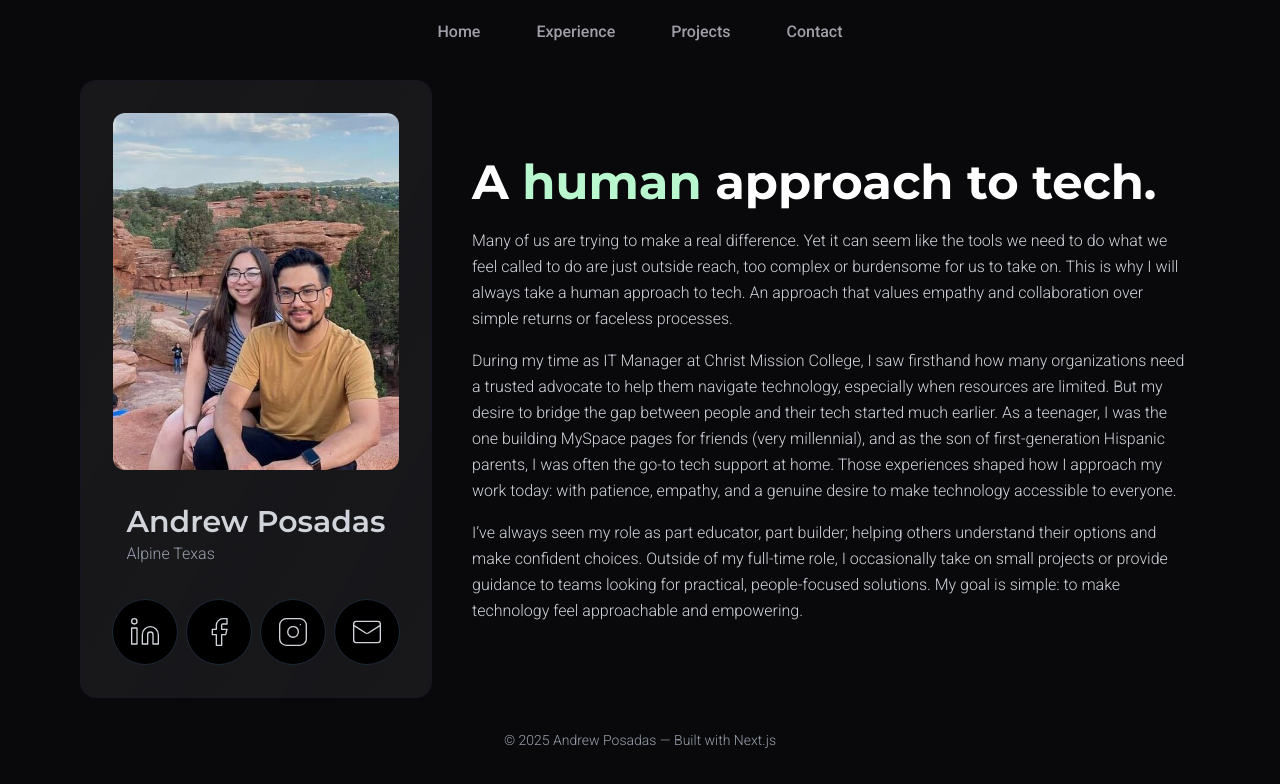
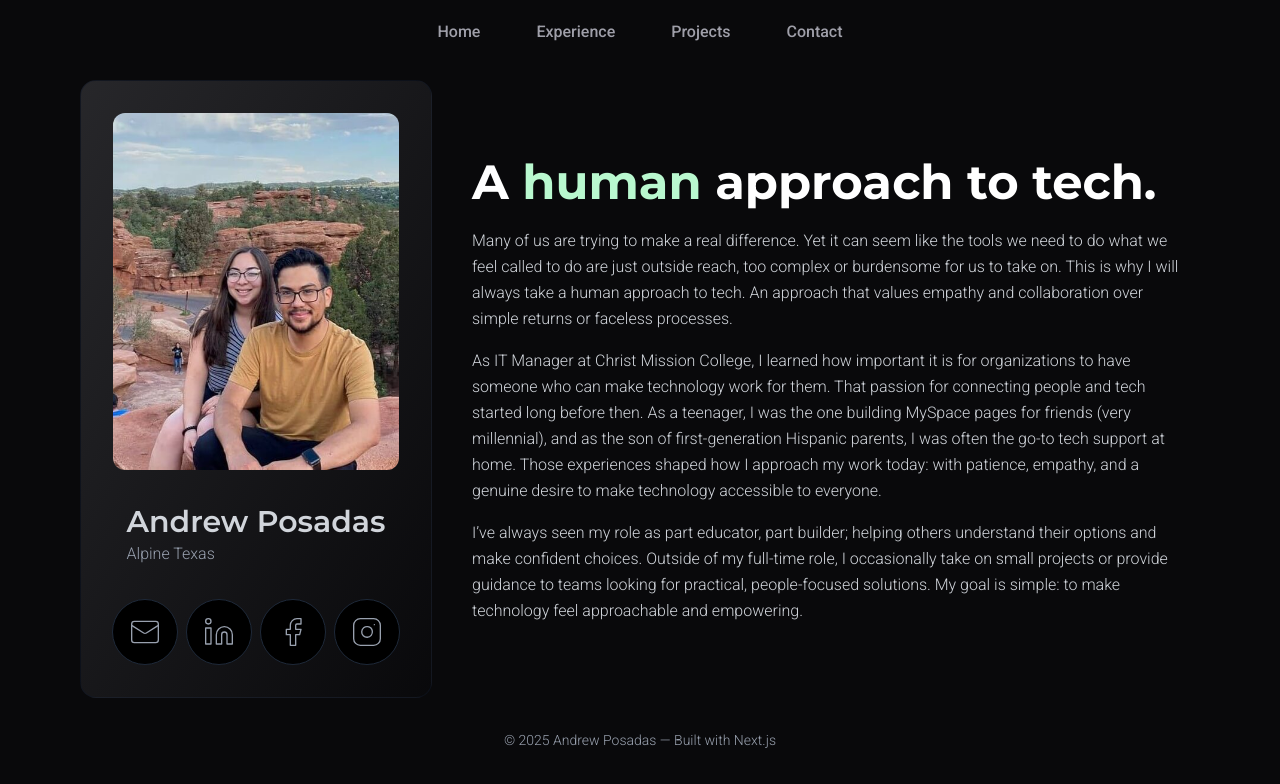
Before and after one commit to aaposadas/andrew-posadas-portfolio, a Next.js app: page /about in a window 1280 px wide. Shown: the top 784 px of the page. Built offline with nearby package versions, Linux system fonts and the light colour scheme.

Commit message:
minor-ux-content-changes

```diff
--- a/src/app/about/page.tsx
+++ b/src/app/about/page.tsx
@@ -1,4 +1,5 @@
 import Image from "next/image";
+import Link from "next/link";
 import { Linkedin, Facebook, Instagram, Mail } from "lucide-react";
 
 export default function About() {
@@ -17,18 +18,55 @@ export default function About() {
           <span className=" text-gray-400">Alpine Texas</span>
         </div>
         <div className="flex gap-2">
-          <button className="rounded-full border p-4 border-gray-800 bg-black">
-            <Linkedin size={32} strokeWidth={1} />
-          </button>
-          <button className="rounded-full border p-4 border-gray-800 bg-black">
-            <Facebook size={32} strokeWidth={1} />
-          </button>
-          <button className="rounded-full border p-4 border-gray-800 bg-black">
-            <Instagram size={32} strokeWidth={1} />
-          </button>
-          <button className="rounded-full border p-4 border-gray-800 bg-black">
-            <Mail size={32} strokeWidth={1} />
-          </button>
+          <Link href="/contact" target="_self" rel="noopener noreferrer">
+            <button className="rounded-full cursor-pointer border p-4 border-gray-800 bg-black hover:border-white hover:scale-110 transition-all group">
+              <Mail
+                size={32}
+                strokeWidth={1}
+                className="text-gray-400 group-hover:text-white transition-colors"
+              />
+            </button>
+          </Link>
+          <Link
+            href="https://www.linkedin.com/in/andrew-posadas-644065142/"
+            target="_blank"
+            rel="noopener noreferrer"
+          >
+            <button className="rounded-full cursor-pointer border p-4 border-gray-800 bg-black hover:border-blue-500 hover:scale-110 transition-all group">
+              <Linkedin
+                size={32}
+                strokeWidth={1}
+                className="text-gray-400 group-hover:text-blue-500 transition-colors"
+              />
+            </button>
+          </Link>
+          <Link
+            href="https://www.facebook.com/andrew.posadas.7/"
+            target="_blank"
+            rel="noopener noreferrer"
+          >
+            <button className="rounded-full cursor-pointer border p-4 border-gray-800 bg-black hover:border-blue-600 hover:scale-110 transition-all group">
+              <Facebook
+                size={32}
+                strokeWidth={1}
+                className="text-gray-400 group-hover:text-blue-600 transition-colors"
+              />
+            </button>
+          </Link>
+
+          <Link
+            href="https://www.instagram.com/andee_123/"
+            target="_blank"
+            rel="noopener noreferrer"
+          >
+            <button className="rounded-full cursor-pointer border p-4 border-gray-800 bg-black hover:border-pink-500 hover:scale-110 transition-all group">
+              <Instagram
+                size={32}
+                strokeWidth={1}
+                className="text-gray-400 group-hover:text-pink-500 transition-colors"
+              />
+            </button>
+          </Link>
         </div>
       </div>
       <div className="col-span-2 space-y-4 flex flex-col justify-center p-2">
@@ -40,15 +78,14 @@ export default function About() {
           the tools we need to do what we feel called to do are just outside
           reach, too complex or burdensome for us to take on. This is why I will
           always take a human approach to tech. An approach that values empathy
-          and collaboration over simple returns or faceless processes.{" "}
+          and collaboration over simple returns or faceless processes.
         </p>
         <p>
-          During my time as IT Manager at Christ Mission College, I saw
-          firsthand how many organizations need a trusted advocate to help them
-          navigate technology, especially when resources are limited. But my
-          desire to bridge the gap between people and their tech started much
-          earlier. As a teenager, I was the one building MySpace pages for
-          friends (very millennial), and as the son of first-generation Hispanic
+          As IT Manager at Christ Mission College, I learned how important it is
+          for organizations to have someone who can make technology work for
+          them. That passion for connecting people and tech started long before
+          then. As a teenager, I was the one building MySpace pages for friends
+          (very millennial), and as the son of first-generation Hispanic
           parents, I was often the go-to tech support at home. Those experiences
           shaped how I approach my work today: with patience, empathy, and a
           genuine desire to make technology accessible to everyone.
--- a/src/app/globals.css
+++ b/src/app/globals.css
@@ -40,7 +40,7 @@ h4 {
 
 @layer components {
   .card-base {
-    @apply p-8 flex gap-8 rounded-2xl border border-gray-900/50 bg-linear-to-br from-zinc-800/50 to-zinc-900;
+    @apply p-8 flex gap-8 rounded-2xl border border-gray-900/50 bg-linear-to-br from-zinc-800 to-zinc-950;
   }
 }
 @keyframes scroll {
```
